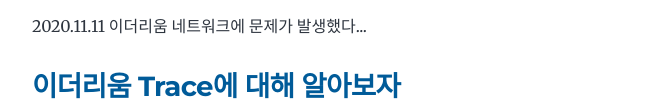
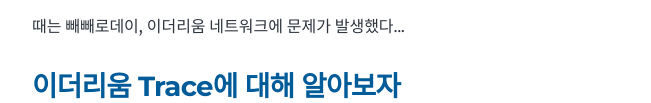
Before and after one commit to junha-ahn/blog, a Gatsby site: page / in a window 1280 px wide. Shown: the part 312-415 px from the top of the page, without its empty margins (292-943 px from the left). Built offline with nearby package versions, Linux system fonts and the light colour scheme; Gatsby itself is replaced by a stand-in of ours.

Commit message:
fix: post3 desc

```diff
--- a/content/blog/빼빼로데이날-왜-이더리움-체인스플릿이-발생했을까/index.md
+++ b/content/blog/빼빼로데이날-왜-이더리움-체인스플릿이-발생했을까/index.md
@@ -1,7 +1,7 @@
 ---
 title: 빼빼로데이날 왜 이더리움 체인스플릿이 발생했을까?
 date: "2020-11-15T08:30:58.192Z"
-description: "2020.11.11 이더리움 네트워크에 문제가 발생했다..."
+description: "때는 빼빼로데이, 이더리움 네트워크에 문제가 발생했다..."
 ---
 
 
```
